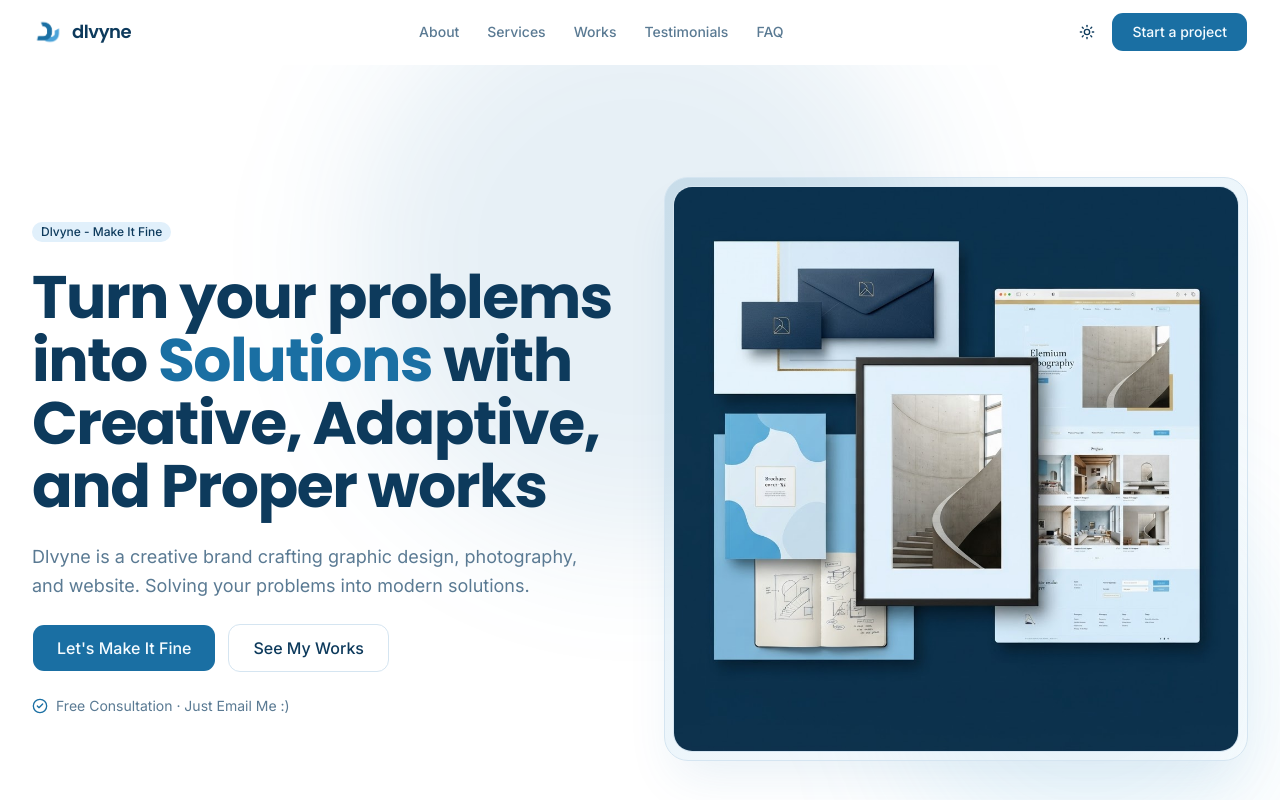
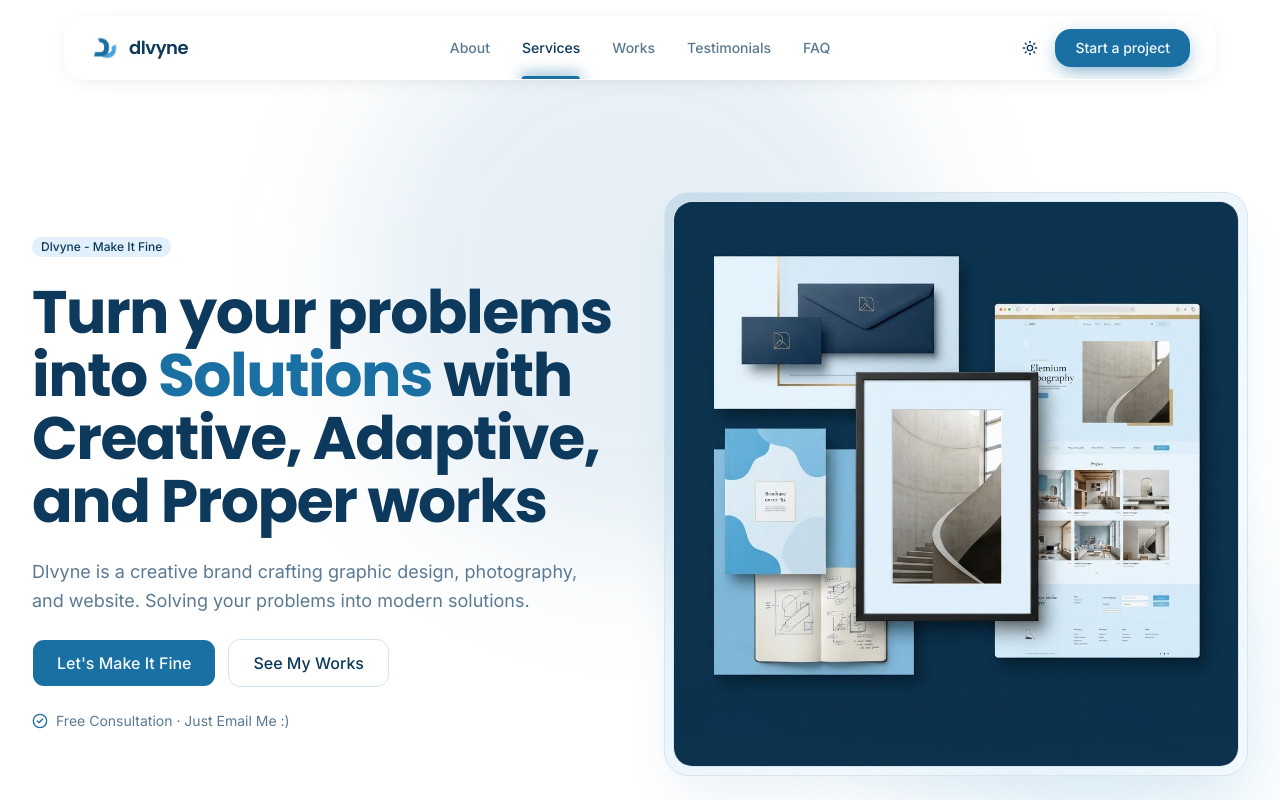
Before and after one commit to delvinraditya/dlvyne, a Next.js app: page / in a window 1280 px wide. Shown: the top 800 px of the page. Built offline with nearby package versions, Linux system fonts and the light colour scheme.

Commit message:
header update

```diff
--- a/components/site-header.tsx
+++ b/components/site-header.tsx
@@ -1,10 +1,9 @@
 'use client'
 
-import Image from 'next/image'
 import Link from 'next/link'
-import { BrandLogo } from './brandlogo'
 import * as React from 'react'
 import { Menu } from 'lucide-react'
+import { BrandLogo } from './brandlogo'
 import { Button } from '@/components/ui/button'
 import {
   Sheet,
@@ -24,54 +23,191 @@ const navLinks = [
   { label: 'Testimonials', href: '#testimonials' },
   { label: 'FAQ', href: '#faq' },
 ]
+
+const sectionIds = navLinks.map((l) => l.href.slice(1))
+
+// Padding horizontal link desktop (px-4 = 16px). Dipakai supaya strip
+// lebarnya pas selebar teks, bukan selebar seluruh area klik.
+const LINK_PAD = 16
+
 export function SiteHeader() {
   const [scrolled, setScrolled] = React.useState(false)
+  const [activeId, setActiveId] = React.useState<string | null>(null)
+  const [hoverId, setHoverId] = React.useState<string | null>(null)
+
+  // Strip: ikut link yang di-hover/fokus, kalau tidak ada, balik ke section aktif.
+  const targetId = hoverId ?? activeId
+
+  const navRef = React.useRef<HTMLElement>(null)
+  const linkRefs = React.useRef<Record<string, HTMLAnchorElement | null>>({})
+  const [indicator, setIndicator] = React.useState<{
+    x: number
+    w: number
+  } | null>(null)
+  const [animate, setAnimate] = React.useState(false)
+
+  /* ---------- Scroll state + scroll-spy ---------- */
+  React.useEffect(() => {
+    let frame = 0
+
+    const update = () => {
+      frame = 0
+      setScrolled(window.scrollY > 8)
+
+      // Garis acuan di 30% tinggi layar: section yang melewati garis ini = aktif.
+      const line = window.innerHeight * 0.3
+      let current: string | null = null
+      for (const id of sectionIds) {
+        const el = document.getElementById(id)
+        if (!el) continue
+        const rect = el.getBoundingClientRect()
+        if (rect.top <= line && rect.bottom > line) current = id
+      }
+      setActiveId(current)
+    }
+
+    const onScroll = () => {
+      if (!frame) frame = requestAnimationFrame(update)
+    }
+
+    update()
+    window.addEventListener('scroll', onScroll, { passive: true })
+    window.addEventListener('resize', onScroll)
+    return () => {
+      window.removeEventListener('scroll', onScroll)
+      window.removeEventListener('resize', onScroll)
+      if (frame) cancelAnimationFrame(frame)
+    }
+  }, [])
+
+  /* ---------- Posisi strip ---------- */
+  const measure = React.useCallback(() => {
+    if (!targetId) return
+    const el = linkRefs.current[targetId]
+    if (!el) return
+    setIndicator({
+      x: el.offsetLeft + LINK_PAD,
+      w: Math.max(el.offsetWidth - LINK_PAD * 2, 0),
+    })
+  }, [targetId])
 
   React.useEffect(() => {
-    const onScroll = () => setScrolled(window.scrollY > 8)
-    onScroll()
-    window.addEventListener('scroll', onScroll, { passive: true })
-    return () => window.removeEventListener('scroll', onScroll)
-  }, [])
+    measure()
+  }, [measure])
+
+  // Setelah posisi pertama terpasang, baru nyalakan transisi
+  // supaya strip tidak "meluncur" dari pojok kiri saat pertama muncul.
+  React.useEffect(() => {
+    if (!indicator || animate) return
+    const id = requestAnimationFrame(() => setAnimate(true))
+    return () => cancelAnimationFrame(id)
+  }, [indicator, animate])
+
+  // Ukur ulang kalau lebar nav berubah (resize, font selesai load, dll).
+  React.useEffect(() => {
+    const nav = navRef.current
+    if (!nav || typeof ResizeObserver === 'undefined') return
+    const ro = new ResizeObserver(measure)
+    ro.observe(nav)
+    return () => ro.disconnect()
+  }, [measure])
 
   return (
-    <header
+    <header className="pointer-events-none sticky top-0 z-50 w-full px-3 pt-3 sm:px-4 sm:pt-4">
+      <div
         className={cn(
-        'sticky top-0 z-50 w-full transition-colors duration-300',
+          'pointer-events-auto relative mx-auto h-16 max-w-6xl overflow-hidden rounded-2xl border',
+          'backdrop-blur-xl backdrop-saturate-150',
+          'transition-[background-color,border-color,box-shadow,backdrop-filter] duration-300 motion-reduce:transition-none',
           scrolled
-          ? 'border-b border-border bg-background/80 backdrop-blur-md'
-          : 'border-b border-transparent bg-transparent',
+            ? 'border-white/40 bg-white/55 shadow-[0_10px_40px_-12px_rgba(0,0,0,0.35)] backdrop-blur-2xl dark:border-white/15 dark:bg-white/[0.07]'
+            : 'border-white/25 bg-white/35 shadow-[0_4px_24px_-12px_rgba(0,0,0,0.2)] dark:border-white/10 dark:bg-white/[0.04]',
         )}
       >
-      <div className="mx-auto flex h-16 max-w-7xl items-center justify-between px-4 sm:px-6 lg:px-8">
-        <Link href="#" className="flex items-center gap-2" aria-label="dlvyne home">
+        {/* Kilau kaca di tepi atas */}
+        <div
+          aria-hidden
+          className="pointer-events-none absolute inset-0 rounded-[inherit] bg-gradient-to-b from-white/50 via-white/5 to-transparent opacity-70 dark:from-white/12 dark:via-transparent"
+        />
+
+        <div className="relative flex h-full items-center justify-between px-4 sm:px-5 lg:px-6">
+          <Link
+            href="#"
+            className="flex items-center gap-2 rounded-lg focus-visible:outline-none focus-visible:ring-2 focus-visible:ring-ring"
+            aria-label="dlvyne home"
+          >
             <BrandLogo className="size-8" />
             <span className="font-heading text-lg font-semibold tracking-tight">
               dlvyne
             </span>
           </Link>
 
-        <nav className="hidden items-center gap-1 md:flex" aria-label="Primary">
-          {navLinks.map((link) => (
+          {/* Link dibuat setinggi navbar supaya strip menempel di ujung bawah */}
+          <nav
+            ref={navRef}
+            className="absolute inset-y-0 left-1/2 hidden -translate-x-1/2 items-stretch md:flex"
+            aria-label="Primary"
+            onPointerLeave={() => setHoverId(null)}
+          >
+            {navLinks.map((link) => {
+              const id = link.href.slice(1)
+              const isActive = activeId === id
+              return (
                 <Link
                   key={link.href}
                   href={link.href}
-              className="rounded-[var(--radius)] px-3 py-2 text-sm font-medium text-muted-foreground transition-colors hover:text-foreground focus-visible:outline-none focus-visible:ring-2 focus-visible:ring-ring"
+                  ref={(el) => {
+                    linkRefs.current[id] = el
+                  }}
+                  aria-current={isActive ? 'location' : undefined}
+                  onClick={() => setActiveId(id)}
+                  onPointerEnter={() => setHoverId(id)}
+                  onFocus={() => setHoverId(id)}
+                  onBlur={() => setHoverId(null)}
+                  className={cn(
+                    'flex items-center px-4 text-sm font-medium transition-colors focus-visible:outline-none focus-visible:ring-2 focus-visible:ring-inset focus-visible:ring-ring',
+                    isActive || hoverId === id
+                      ? 'text-foreground'
+                      : 'text-muted-foreground',
+                  )}
                 >
                   {link.label}
                 </Link>
-          ))}
+              )
+            })}
+
+            {/* Strip berwarna di ujung bawah navbar */}
+            <span
+              aria-hidden
+              className={cn(
+                'pointer-events-none absolute bottom-0 left-0 h-[3px] rounded-t-full bg-primary',
+                'shadow-[0_0_14px_2px_color-mix(in_oklab,var(--primary)_65%,transparent)]',
+                animate &&
+                  'transition-[transform,width,opacity] duration-300 ease-[cubic-bezier(0.22,1,0.36,1)] motion-reduce:transition-none',
+                // Strip saat hover dibuat sedikit lebih redup dari strip section aktif
+                targetId
+                  ? hoverId && hoverId !== activeId
+                    ? 'opacity-60'
+                    : 'opacity-100'
+                  : 'opacity-0',
+              )}
+              style={{
+                width: indicator?.w ?? 0,
+                transform: `translateX(${indicator?.x ?? 0}px)`,
+              }}
+            />
           </nav>
 
           <div className="hidden items-center gap-2 md:flex">
             <ThemeToggle />
             <Button
-            className="h-10 px-5"
+              className="h-10 rounded-xl px-5 shadow-[0_6px_20px_-6px_color-mix(in_oklab,var(--primary)_70%,transparent)]"
               nativeButton={false}
               render={<Link href="#contact">Start a project</Link>}
             />
           </div>
 
+          {/* Mobile */}
           <div className="flex items-center gap-1 md:hidden">
             <ThemeToggle />
             <Sheet>
@@ -82,7 +218,10 @@ export function SiteHeader() {
                   </Button>
                 }
               />
-            <SheetContent side="right" className="w-4/5 max-w-xs">
+              <SheetContent
+                side="right"
+                className="w-4/5 max-w-xs border-l border-white/30 bg-background/60 backdrop-blur-2xl backdrop-saturate-150 dark:border-white/10"
+              >
                 <SheetHeader>
                   <SheetTitle className="flex items-center gap-2">
                     <BrandLogo className="size-7" />
@@ -95,24 +234,39 @@ export function SiteHeader() {
                   className="flex flex-col gap-1 px-4"
                   aria-label="Mobile primary"
                 >
-                {navLinks.map((link) => (
+                  {navLinks.map((link) => {
+                    const id = link.href.slice(1)
+                    const isActive = activeId === id
+                    return (
                       <SheetClose
                         nativeButton={false}
                         key={link.href}
                         render={
                           <Link
                             href={link.href}
-                        className="rounded-[var(--radius)] px-3 py-2.5 text-base font-medium text-foreground transition-colors hover:bg-accent hover:text-accent-foreground"
+                            aria-current={isActive ? 'location' : undefined}
+                            data-active={isActive}
+                            onClick={() => setActiveId(id)}
+                            className={cn(
+                              'relative rounded-xl px-4 py-2.5 text-base font-medium transition-colors',
+                              'hover:bg-white/30 dark:hover:bg-white/10',
+                              'data-[active=true]:bg-white/40 dark:data-[active=true]:bg-white/10',
+                              // Strip vertikal di sisi kiri (versi mobile dari strip desktop)
+                              'before:absolute before:inset-y-2 before:left-0 before:w-[3px] before:origin-center before:scale-y-0 before:rounded-r-full before:bg-primary before:transition-transform before:duration-300 motion-reduce:before:transition-none',
+                              'data-[active=true]:before:scale-y-100',
+                              isActive ? 'text-foreground' : 'text-foreground/70',
+                            )}
                           >
                             {link.label}
                           </Link>
                         }
                       />
-                ))}
+                    )
+                  })}
                 </nav>
                 <div className="mt-auto flex flex-col gap-2 p-4">
                   <Button
-                  className="h-11 w-full text-base"
+                    className="h-11 w-full rounded-xl text-base"
                     nativeButton={false}
                     render={<Link href="#contact">Start a project</Link>}
                   />
@@ -121,6 +275,7 @@ export function SiteHeader() {
             </Sheet>
           </div>
         </div>
+      </div>
     </header>
   )
 }
```
Lines whose indentation alone changed are shown as unchanged.
